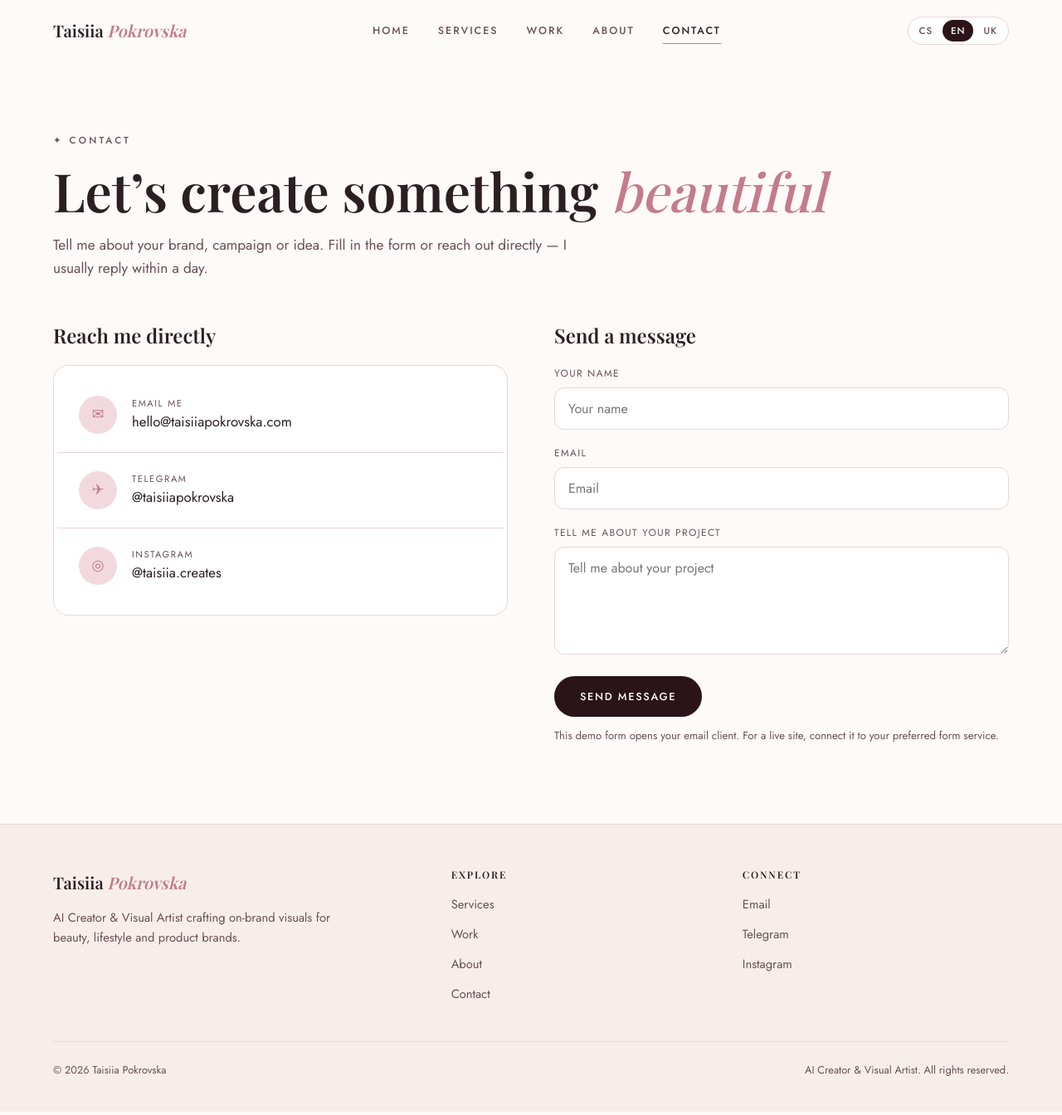
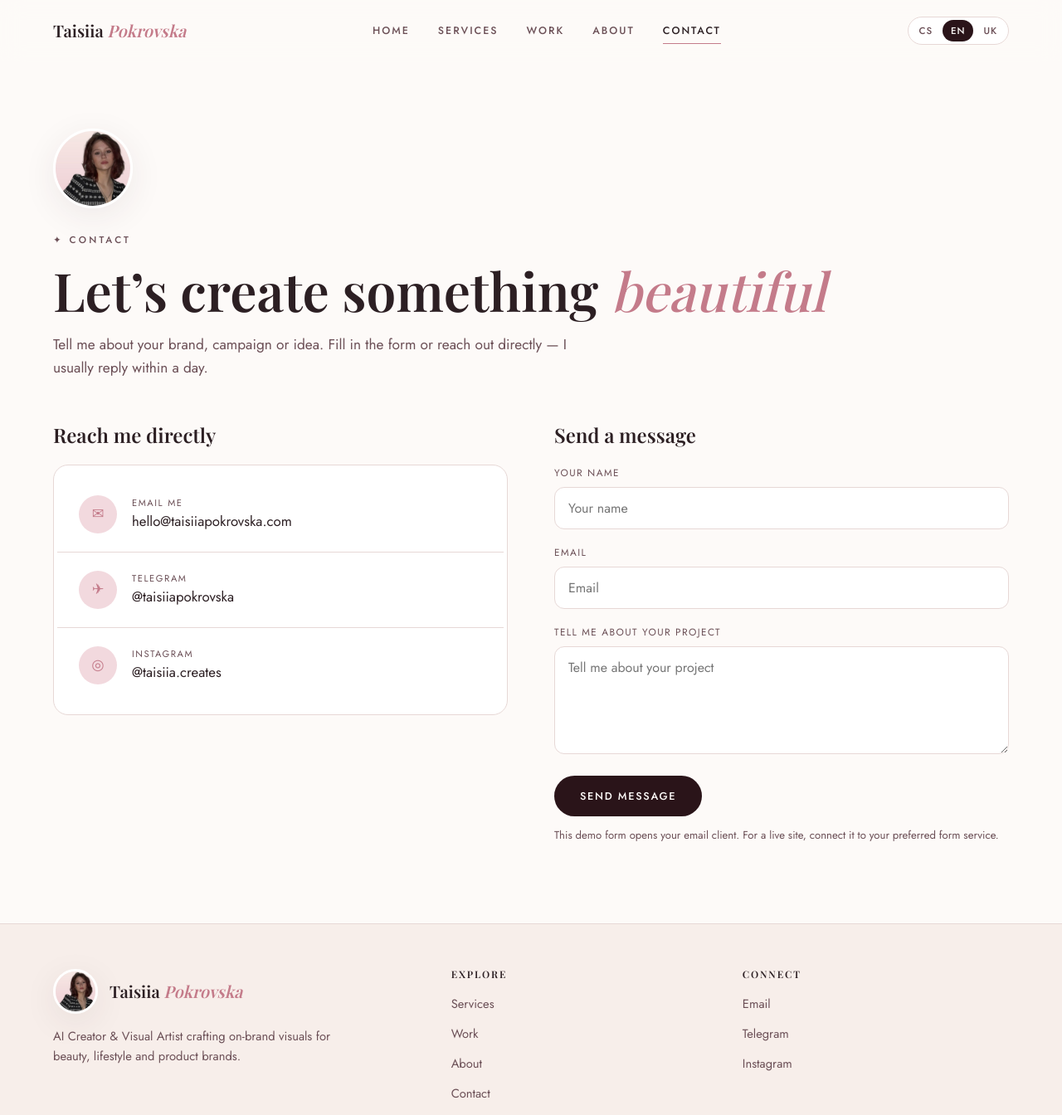
Before and after one commit to Foxxikk/taisiia-portfolio, a plain HTML site: page contact.html in a window 1280 px wide. Shown: the top 1344 px of the page at 83% size. Drawn offline with nearby package versions, Linux system fonts and the light colour scheme; a web font is replaced by a local one.

Commit message:
Add Taisiia's photo to About, Contact and footer

```diff
--- a/assets/app.js
+++ b/assets/app.js
@@ -364,7 +364,10 @@ function footerHTML(){
   return `<div class="wrap">
     <div class="foot">
       <div>
-        <a href="index.html" class="logo">Taisiia <span>Pokrovska</span></a>
+        <div class="foot-brand">
+          <img class="avatar foot-avatar" src="assets/img/taja-avatar.jpg" alt="Taisiia Pokrovska" loading="lazy" />
+          <a href="index.html" class="logo">Taisiia <span>Pokrovska</span></a>
+        </div>
         <p class="blurb" data-i18n="foot.blurb">${t('foot.blurb')}</p>
       </div>
       <div><h4 data-i18n="foot.explore">${t('foot.explore')}</h4><ul>${ex}</ul></div>
--- a/assets/style.css
+++ b/assets/style.css
@@ -214,6 +214,11 @@ footer{border-top:1px solid var(--line);padding:54px 0 40px;background:var(--bg-
 .foot ul a:hover{color:var(--rose)}
 .foot-bottom{display:flex;justify-content:space-between;align-items:center;border-top:1px solid var(--line);padding-top:24px;flex-wrap:wrap;gap:12px}
 .foot-bottom small{color:var(--muted);font-size:.8rem}
+.avatar{border-radius:50%;object-fit:cover;object-position:center top;border:3px solid #fff;box-shadow:var(--shadow);display:block}
+.foot-brand{display:flex;align-items:center;gap:14px;margin-bottom:16px}
+.foot-brand .logo{margin-bottom:0}
+.foot-avatar{width:54px;height:54px;flex-shrink:0}
+.contact-avatar{width:96px;height:96px;margin-bottom:24px}
 
 /* Lightbox */
 .lb{position:fixed;inset:0;z-index:100;display:none;align-items:center;justify-content:center;background:rgba(20,10,12,.86);backdrop-filter:blur(6px);padding:30px}
--- a/contact.html
+++ b/contact.html
@@ -19,6 +19,7 @@
 <main>
   <section class="page-hero">
     <div class="wrap reveal">
+      <img class="avatar contact-avatar" src="assets/img/taja-avatar.jpg" alt="Taisiia Pokrovska" loading="eager" />
       <span class="eyebrow" data-i18n="cp.eyebrow">✦ Contact</span>
       <h1 data-i18n-html="cp.title">Let’s create something <em>beautiful</em></h1>
       <p data-i18n="cp.lead">Tell me about your brand, campaign or idea. Fill in the form or reach out directly — I usually reply within a day.</p>
```
Also changed, not shown: about.html (+1 -1 lines), assets/img/taja-avatar.jpg (added), assets/img/taja.jpg (added).
